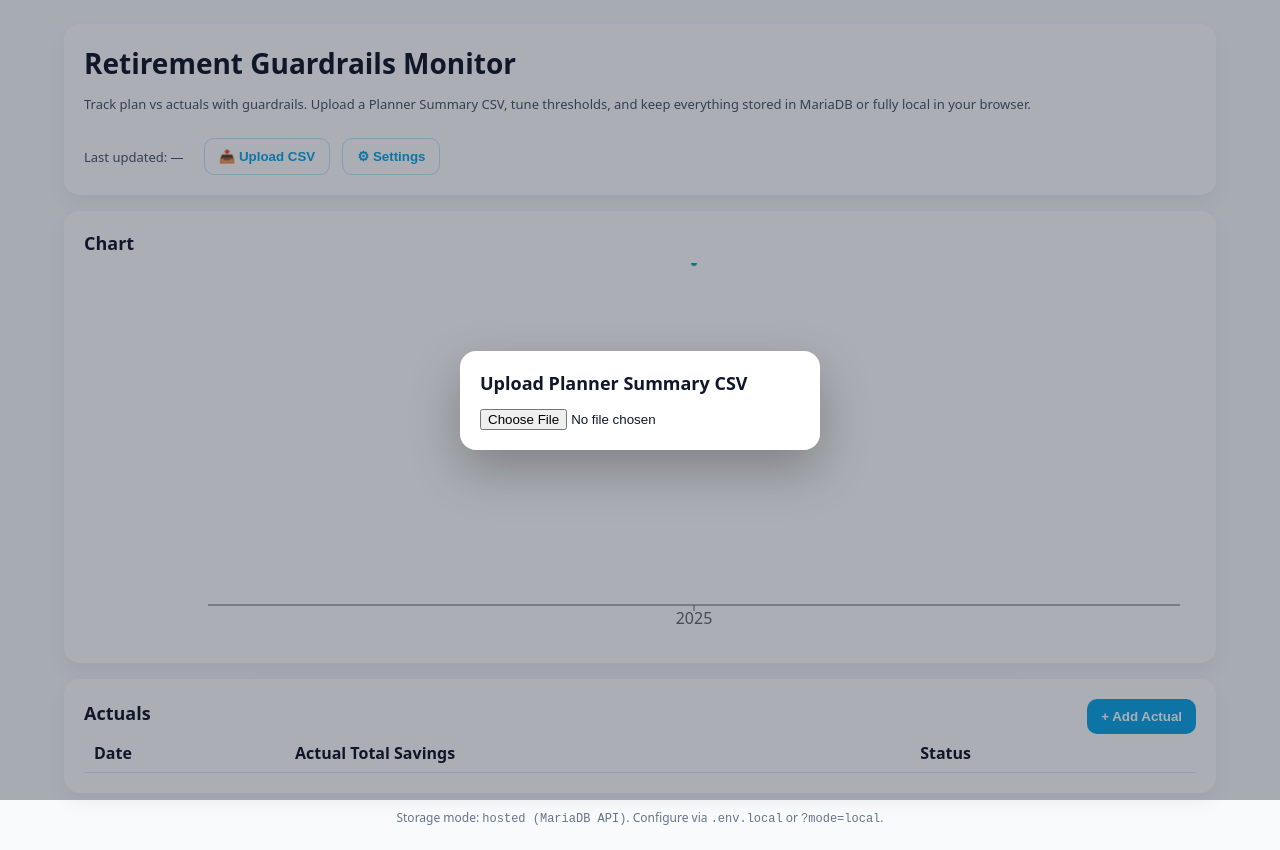
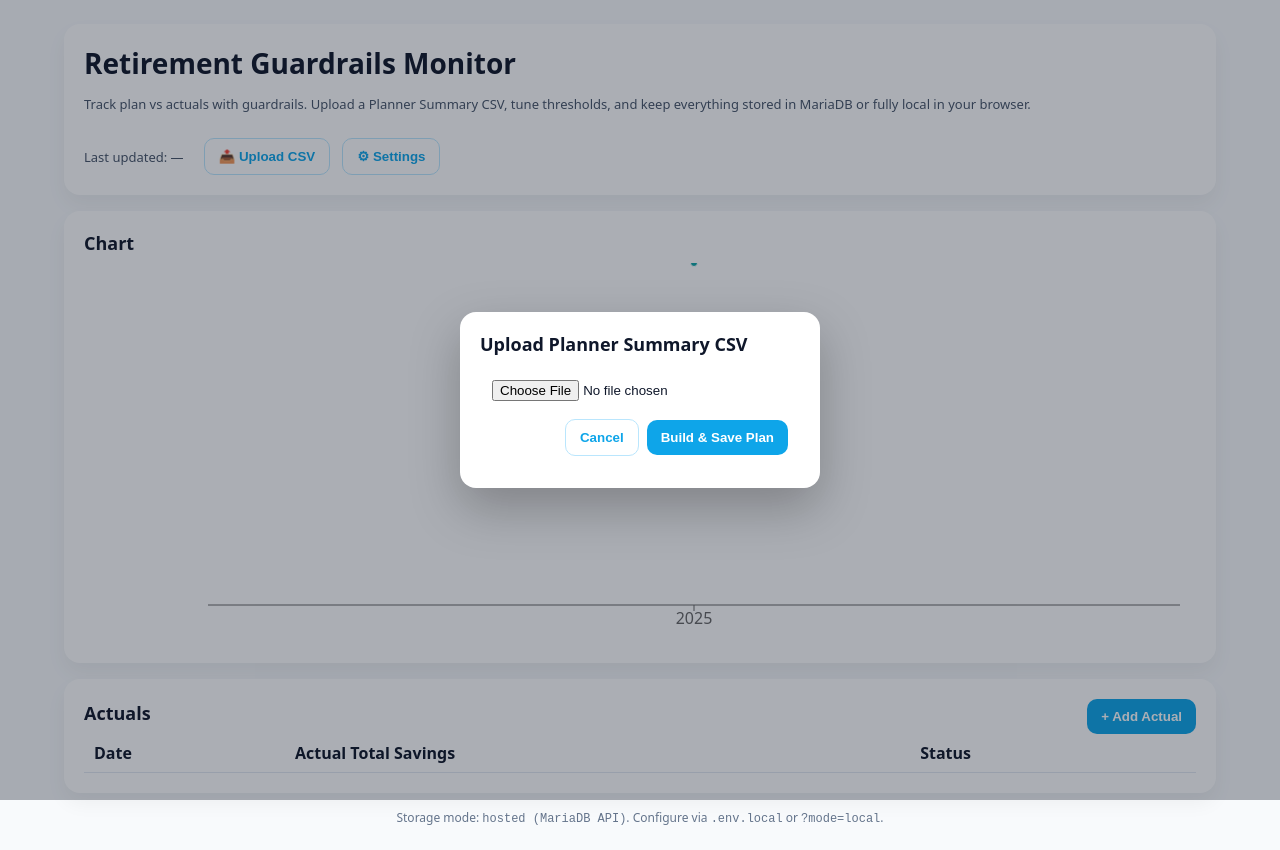
Before and after one commit to marksavoca/retirement-guardrails, a Next.js app: page / in a window 1280 px wide. Both pictures are taken after a click on the button "📤 Upload CSV". Built offline with nearby package versions, Linux system fonts and the light colour scheme.

Commit message:
more better

```diff
--- a/components/GuardrailsChart.tsx
+++ b/components/GuardrailsChart.tsx
@@ -165,7 +165,15 @@ export default function GuardrailsChart({
           <Line dataKey="lower" strokeDasharray="4 4" dot={false} connectNulls isAnimationActive={false} />
           <Line dataKey="upper" strokeDasharray="4 4" dot={false} connectNulls isAnimationActive={false} />
           {/* actuals with conditional dot color */}
-          <Scatter data={actualPoints} dataKey="y" name="Actual" shape={ActualDot} />
+          {/* <Scatter data={actualPoints} dataKey="y" name="Actual" shape={ActualDot} /> */}
+          {/* Actual points */}
+          <Scatter
+            data={actualPoints}
+            dataKey="y"
+            name="Actual"
+            shape={ActualDot}
+            isAnimationActive={false}
+          />
         </ComposedChart>
       </ResponsiveContainer>
     </div>
--- a/components/UploadPanel.tsx
+++ b/components/UploadPanel.tsx
@@ -2,33 +2,42 @@ import { useEffect, useRef, useState } from 'react'
 import * as Papa from 'papaparse'
 import { getStorage } from '../lib/storage/factory'
 import { buildPlanFromCSV } from '../lib/guardrails'
-
 import type { PlanMeta } from '../lib/storage/types'
 
-type CSVRow = Record<string, string | number>
+type BoldinishRow = Record<string, string | number>
 
-export default function UploadPanel({ onPlanSaved }: { onPlanSaved: () => Promise<void> | void }) {
+export default function UploadPanelSimple({
+  onPlanSaved,
+  onCancel,
+}: {
+  onPlanSaved: () => Promise<void> | void
+  onCancel?: () => void
+}) {
   const fileRef = useRef<HTMLInputElement>(null)
 
+  // file + parsed data
   const [csvText, setCsvText] = useState('')
   const [parsedRows, setParsedRows] = useState<any[]>([])
   const [filename, setFilename] = useState('')
 
+  // items/assumptions
   const [items, setItems] = useState<string[]>([])
   const [assumptions, setAssumptions] = useState<string[]>([])
   const [assumption, setAssumption] = useState<string>('Average')
 
-  // persisted selections (prefilled from last meta)
+  // selections (default exclude Housing)
   const [includeItems, setIncludeItems] = useState<string[]>([])
   const [excludeItems, setExcludeItems] = useState<string[]>(['Housing'])
 
+  // last meta + ui
   const [lastMeta, setLastMeta] = useState<PlanMeta>(null)
+  const [saving, setSaving] = useState(false)
+  const fileChosen = !!filename
 
-  // Load last saved meta (from whichever storage mode is active)
+  // Prefill from last saved meta (works for local/remote via storage adapter)
   useEffect(() => {
     (async () => {
       try {
-        // Use the storage factory to get the current storage adapter
         const store = await getStorage()
         const data = await store.getPlan()
         if (data?.meta) {
@@ -42,7 +51,7 @@ export default function UploadPanel({ onPlanSaved }: { onPlanSaved: () => Promis
           }
         }
       } catch {
-        // ignore; UI will show empty state
+        /* ignore */
       }
     })()
   }, [])
@@ -52,83 +61,81 @@ export default function UploadPanel({ onPlanSaved }: { onPlanSaved: () => Promis
     setCsvText(text)
     setFilename(file.name)
 
-    Papa.parse<CSVRow>(text, {
+    Papa.parse<BoldinishRow>(text, {
       header: true,
       dynamicTyping: true,
-      complete: (results: Papa.ParseResult<CSVRow>) => {
+      complete: (results) => {
         const rows = (results.data as any[]).filter(Boolean)
         setParsedRows(rows)
 
-        // Build item list from Accounts rows
+        // items from Accounts rows
         const itemSet = new Set(
           rows
             .filter((r) => String(r['Category']).toLowerCase() === 'accounts')
             .map((r) => String(r['Item']).trim())
         )
-        const itemArr = Array.from(itemSet).sort()
-        setItems(itemArr)
+        setItems(Array.from(itemSet).sort())
 
-        // Collect available assumptions
+        // assumptions list
         const assumpSet = new Set(
           rows.map((r) => String(r['Assumptions'] || '').trim()).filter(Boolean)
         )
-        const assumpArr = Array.from(assumpSet)
-        setAssumptions(assumpArr)
-        if (assumpArr.length && !assumpArr.includes(assumption)) {
-          setAssumption(assumpArr[0]!)
-        }
+        const arr = Array.from(assumpSet)
+        setAssumptions(arr)
+        if (arr.length && !arr.includes(assumption)) setAssumption(arr[0]!)
       },
     })
   }
 
   async function onSave() {
-    if (!csvText || parsedRows.length === 0) {
-      alert('Select a CSV file first.')
-      return
-    }
-
+    if (!fileChosen || !parsedRows.length) return
+    setSaving(true)
     try {
-      console.log('Building plan from CSV...')
-      const planSeries = buildPlanFromCSV(parsedRows, {
+      const series = buildPlanFromCSV(parsedRows, {
         selectedAssumption: assumption,
         includeItems,
         excludeItems,
       })
-
       const store = await getStorage()
-      console.log('Saving plan to storage...')
-      await store.savePlan(planSeries, {
+      await store.savePlan(series, {
         filename,
         assumption,
         items: { include: includeItems, exclude: excludeItems },
       })
 
-      // Refresh meta after save
+      // refresh meta (for the “Last upload” line)
       const data = await store.getPlan()
       if (data?.meta) setLastMeta(data.meta)
 
       await onPlanSaved()
     } catch (e) {
       console.error(e)
-      alert('Failed to save plan. Check the CSV format and try again.')
+      alert('Failed to save plan. Please check the CSV and try again.')
+    } finally {
+      setSaving(false)
     }
   }
 
+  const isChecked = (it: string) =>
+    !excludeItems.includes(it) && (includeItems.length === 0 || includeItems.includes(it))
+
   return (
-    <div>
+    <div style={{ maxWidth: 640, margin: '0 auto' }}>
+      {/* No title here — your Modal title is the single header */}
+
       {lastMeta && (
-        <div className="help" style={{ marginBottom: 8 }}>
+        <div className="help" style={{ marginBottom: 12, lineHeight: 1.4 }}>
           Last upload: <b>{lastMeta.filename}</b> ·{' '}
           {new Date(lastMeta.uploaded_at).toLocaleString()}
           {lastMeta.assumption ? (
-            <>
-              {' '}
-              · Assumption: <b>{lastMeta.assumption}</b>
-            </>
+            <> · Assumption: <b>{lastMeta.assumption}</b></>
           ) : null}
         </div>
       )}
 
+      <div className="cardish" style={{ padding: 12, borderRadius: 12 }}>
+        {/* File chooser */}
+        <div className="row" style={{ alignItems: 'center', gap: 12 }}>
           <input
             ref={fileRef}
             type="file"
@@ -138,29 +145,44 @@ export default function UploadPanel({ onPlanSaved }: { onPlanSaved: () => Promis
               if (f) onChooseFile(f)
             }}
           />
+          {filename && (
+            <div
+              className="help"
+              style={{ whiteSpace: 'nowrap', overflow: 'hidden', textOverflow: 'ellipsis' }}
+              title={filename}
+            >
+              {filename}
+            </div>
+          )}
+        </div>
 
+        {/* Items (no filter, no select/clear all) */}
         {items.length > 0 && (
-        <div style={{ marginTop: 10 }}>
-          <div className="help">
+          <>
+            <div className="help" style={{ marginTop: 14 }}>
               Select items (default excludes <b>Housing</b>). Uncheck to exclude.
             </div>
 
-          <div style={{ marginTop: 6 }}>
-            {items.map((it) => {
-              const checked =
-                !excludeItems.includes(it) &&
-                (includeItems.length === 0 || includeItems.includes(it))
-              return (
-                <label key={it} className="tag">
+            <div style={{ display: 'flex', flexWrap: 'wrap', gap: 8, marginTop: 10 }}>
+              {items.map((it) => (
+                <label
+                  key={it}
+                  className="tag"
+                  style={{
+                    borderRadius: 999,
+                    padding: '6px 10px',
+                    border: '1px solid #dbe4f0',
+                    background: isChecked(it) ? '#e8f0ff' : '#fff',
+                  }}
+                >
                   <input
                     type="checkbox"
-                    checked={checked}
+                    checked={isChecked(it)}
                     onChange={(e) => {
-                      const isChecked = e.target.checked
-                      // Use exclude list as primary control
+                      const checked = e.target.checked
                       setExcludeItems((prev) => {
                         const s = new Set(prev)
-                        if (isChecked) s.delete(it)
+                        if (checked) s.delete(it)
                         else s.add(it)
                         return Array.from(s)
                       })
@@ -168,16 +190,20 @@ export default function UploadPanel({ onPlanSaved }: { onPlanSaved: () => Promis
                   />{' '}
                   {it}
                 </label>
-              )
-            })}
+              ))}
             </div>
+          </>
+        )}
 
-          <div className="row" style={{ marginTop: 8 }}>
-            <label>Assumption</label>
+        {/* Assumption */}
+        {assumptions.length > 0 && (
+          <div className="row" style={{ marginTop: 16 }}>
+            <label style={{ minWidth: 110, paddingTop: 8 }}>Assumption</label>
             <select
               className="input"
               value={assumption}
               onChange={(e) => setAssumption(e.target.value)}
+              style={{ flex: 1 }}
             >
               {assumptions.map((a) => (
                 <option key={a} value={a}>
@@ -186,14 +212,23 @@ export default function UploadPanel({ onPlanSaved }: { onPlanSaved: () => Promis
               ))}
             </select>
           </div>
+        )}
 
-          <div className="row right" style={{ marginTop: 8 }}>
-            <button className="btn" onClick={onSave}>
-              Build & Save Plan
+        {/* Actions */}
+        <div className="row" style={{ marginTop: 18, justifyContent: 'flex-end', gap: 8 }}>
+          <button className="btn ghost" onClick={onCancel ?? (() => {/* no-op */})}>
+            Cancel
+          </button>
+          <button
+            className="btn"
+            onClick={onSave}
+            disabled={!fileChosen || saving}
+            title={!fileChosen ? 'Choose a CSV first' : undefined}
+          >
+            {saving ? 'Saving…' : 'Build & Save Plan'}
           </button>
         </div>
       </div>
-      )}
     </div>
   )
 }
```
Lines whose indentation alone changed are shown as unchanged.
